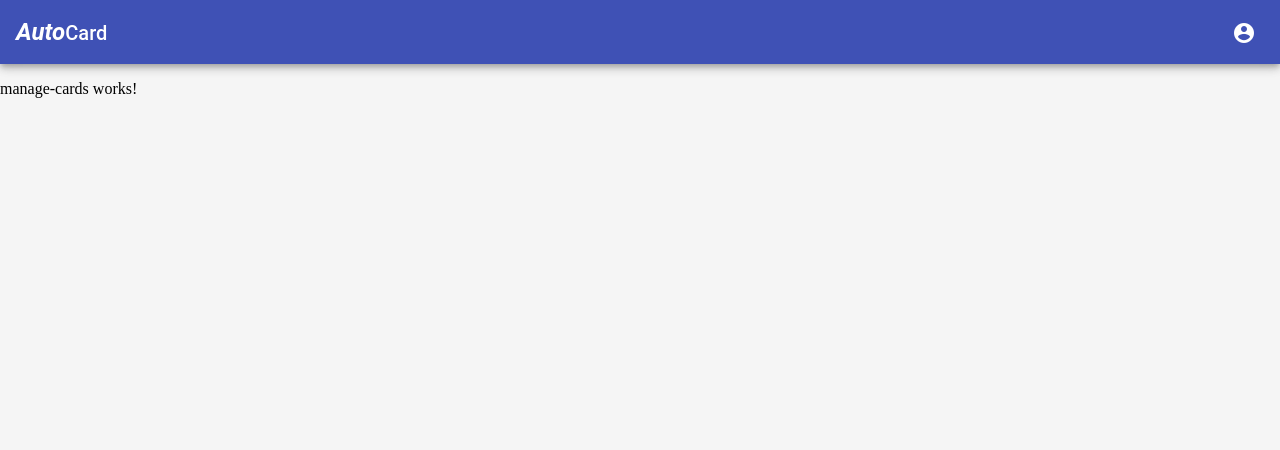
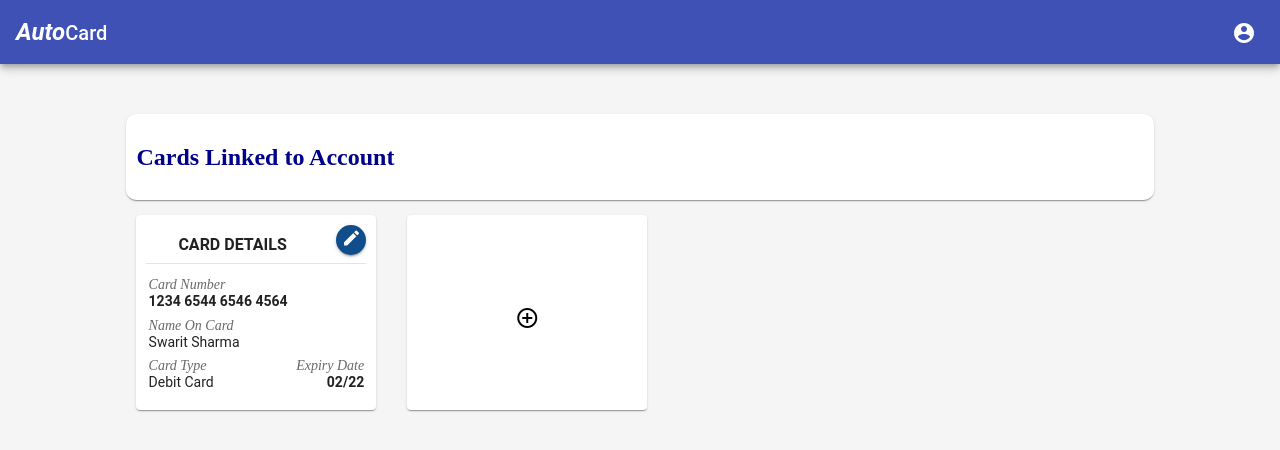
Before and after one commit to swarits/AutoCard, an Angular app: page /manage-cards in a window 1280 px wide. Shown: the top 450 px of the page. Built offline with nearby package versions, Linux system fonts and the light colour scheme.

Commit message:
+[card-dialogs]*[manage-cards]added dialogs to add and remove card

```diff
--- a/src/app/app.module.ts
+++ b/src/app/app.module.ts
@@ -12,6 +12,10 @@ import { MatInputModule } from '@angular/material/input';
 import { MatCheckboxModule } from '@angular/material/checkbox';
 import { MatMenuModule } from '@angular/material/menu';
 
+import { MatSelectModule } from '@angular/material/select';
+import { FormsModule } from '@angular/forms';
+import { MatDialogModule } from '@angular/material/dialog';
+
 import { AppRoutingModule } from './app-routing.module';
 import { AppComponent } from './app.component';
 
@@ -23,6 +27,8 @@ import { PassbookComponent } from './components/passbook/passbook.component';
 import { TopNavComponent } from './components/top-nav/top-nav.component';
 import { ManageCardsComponent } from './components/manage-cards/manage-cards.component';
 import { NotificationsComponent } from './components/notifications/notifications.component';
+import { CardDialogComponent } from './components/manage-cards/card-dialog/card-dialog.component';
+import { NewCardDialogComponent } from './components/manage-cards/new-card-dialog/new-card-dialog.component';
 
 @NgModule({
   declarations: [
@@ -35,6 +41,8 @@ import { NotificationsComponent } from './components/notifications/notifications
     TopNavComponent,
     ManageCardsComponent,
     NotificationsComponent,
+    CardDialogComponent,
+    NewCardDialogComponent,
   ],
   imports: [
     BrowserModule,
@@ -48,9 +56,17 @@ import { NotificationsComponent } from './components/notifications/notifications
     MatInputModule,
     BrowserAnimationsModule,
     MatCheckboxModule,
-    MatMenuModule
+    MatMenuModule,
+
+    MatDialogModule,
+    FormsModule,
+    MatSelectModule
   ],
   providers: [],
-  bootstrap: [AppComponent]
+  bootstrap: [AppComponent],
+  entryComponents: [
+    CardDialogComponent,
+    NewCardDialogComponent
+]
 })
 export class AppModule { }
--- /dev/null
+++ b/src/app/components/manage-cards/card-dialog/card-dialog.component.css
@@ -0,0 +1,7 @@
+mat-form-field {
+    display: block;
+}
+
+.card-number {
+    padding-bottom: 10%;
+}
--- /dev/null
+++ b/src/app/components/manage-cards/card-dialog/card-dialog.component.html
@@ -0,0 +1,40 @@
+<h2 mat-dialog-title>Edit/Remove Card</h2>
+
+<div class="card-number">
+  <div>
+    <span style="float: left;">Card Number</span>
+    <span style="float: right;">
+      <button mat-icon-button matSuffix [attr.aria-label]="'Delete Card'">
+        <mat-icon style="color: red;">delete_forever</mat-icon>
+      </button>
+    </span>
+  </div>
+  <br>
+  <div style="font-weight: bold;">
+    {{cardData.cardNo}}
+  </div>
+</div>
+
+<mat-dialog-content>
+  <mat-form-field>
+    <input matInput placeholder="Name On Card" [(ngModel)]="cardData.name">
+  </mat-form-field>
+
+  <mat-form-field>
+    <mat-label>Card Type</mat-label>
+    <mat-select [(value)]="cardData.cardType">
+      <mat-option value="Debit Card">Debit Card</mat-option>
+      <mat-option value="Credit Card">Credit Card</mat-option>
+    </mat-select>
+  </mat-form-field>
+
+  <mat-form-field>
+    <input matInput placeholder="Expiry Date" [(ngModel)]="cardData.expiryDate">
+  </mat-form-field>
+
+</mat-dialog-content>
+
+<mat-dialog-actions>
+  <button mat-button mat-dialog-close color="green">Cancel</button>
+  <button mat-raised-button color="primary">Save Changes</button>
+</mat-dialog-actions>
--- /dev/null
+++ b/src/app/components/manage-cards/card-dialog/card-dialog.component.ts
@@ -0,0 +1,27 @@
+import { Component, OnInit, Inject, AfterViewInit } from '@angular/core';
+
+import { MAT_DIALOG_DATA } from '@angular/material/dialog';
+
+@Component({
+  selector: 'app-card-dialog',
+  templateUrl: './card-dialog.component.html',
+  styleUrls: ['./card-dialog.component.css']
+})
+export class CardDialogComponent implements OnInit, AfterViewInit {
+
+  public cardData;
+
+  constructor(
+    @Inject(MAT_DIALOG_DATA) public data
+  ) {
+  }
+
+  ngOnInit() {
+    console.log(this.data);
+    this.cardData = Object.assign({}, this.data);
+  }
+
+ ngAfterViewInit() {
+ }
+
+}
--- a/src/app/components/manage-cards/manage-cards.component.css
+++ b/src/app/components/manage-cards/manage-cards.component.css
@@ -0,0 +1,59 @@
+mat-card {
+    width: 220px;
+    padding: 10px 10px 1px 10px;
+    margin-right: 3%;
+}
+
+mat-card-footer {
+    margin: initial;
+}
+
+mat-card-content {
+    margin-bottom: 30px;
+}
+
+.add-new-card {
+    height: 100%;
+    width: 100%;
+}
+.container {
+    margin: 3vh;
+    height: 74vh;
+    padding: 2% 8%;
+    /* background-color: white; */
+}
+
+.container-header {
+    background-color: white;
+    padding: 10px;
+    color: darkblue;
+    border-radius: 10px;
+}
+
+.container-body {
+    /* height: 80%; */
+    padding: 15px 10px;
+    display: inline-flex;
+    width: 100%;
+}
+
+.divider {
+    border-top: 1px solid #e1e4e8;
+    display: block;
+    height: 0;
+    margin: 8px 0;
+}
+
+.card-field {
+    padding: 2% 1%;
+}
+
+.card-field-name {
+    font-family: serif;
+    font-style: italic;
+    color: #696969;
+}
+
+.card-field-value {
+
+}
--- a/src/app/components/manage-cards/manage-cards.component.html
+++ b/src/app/components/manage-cards/manage-cards.component.html
@@ -1,4 +1,65 @@
 <app-top-nav></app-top-nav>
-<p>
-  manage-cards works!
-</p>
+<div class="container">
+  <div class="container-header mat-elevation-z1">
+    <h2>Cards Linked to Account</h2>
+  </div>
+
+  <div class="container-body">
+
+    <mat-card>
+      <mat-card-header>
+        <div style="width: 100%;">
+          <span style="float: left;margin-top: 5%; font-weight: bolder;">
+            CARD DETAILS
+          </span>
+          <span style="float: right;">
+            <button mat-icon-button aria-label="Edit/Remove Card" (click)="editCard(carddata)"
+              style="background: #104E8B;width: 30px; height: 30px;" class="mat-elevation-z2">
+              <mat-icon style="vertical-align: unset;color: white; font-size: 20px;">edit</mat-icon>
+            </button>
+          </span>
+        </div>
+      </mat-card-header>
+
+      <div class="divider"></div>
+
+      <mat-card-content>
+        <div class="card-field">
+          <div class="card-field-name">Card Number</div>
+          <div class="card-field-value" style="font-weight: bold;">1234 6544 6546 4564</div>
+        </div>
+
+        <div class="card-field">
+          <div class="card-field-name">Name On Card</div>
+          <div class="card-field-value">Swarit Sharma</div>
+        </div>
+
+        <div class="card-field">
+          <div class="card-field-name">
+            <span style="float: left;">Card Type</span>
+            <span style="float: right;">Expiry Date</span>
+          </div>
+          <br>
+          <div class="card-field-value">
+            <span style="float: left;">Debit Card</span>
+            <span style="float: right; font-weight: bold;">02/22</span>
+          </div>
+        </div>
+
+      </mat-card-content>
+
+      <mat-card-footer></mat-card-footer>
+
+    </mat-card>
+
+    <mat-card>
+      <button mat-icon-button aria-label="Add Card" (click)="addNewCard()" class="add-new-card">
+        <mat-icon style="color: black;">add_circle_outline</mat-icon>
+      </button>
+    </mat-card>
+
+
+
+  </div>
+
+</div>
--- a/src/app/components/manage-cards/manage-cards.component.ts
+++ b/src/app/components/manage-cards/manage-cards.component.ts
@@ -1,4 +1,7 @@
 import { Component, OnInit } from '@angular/core';
+import { MatDialog } from '@angular/material/dialog';
+import { CardDialogComponent } from './card-dialog/card-dialog.component';
+import { NewCardDialogComponent } from './new-card-dialog/new-card-dialog.component';
 
 @Component({
   selector: 'app-manage-cards',
@@ -7,9 +10,28 @@ import { Component, OnInit } from '@angular/core';
 })
 export class ManageCardsComponent implements OnInit {
 
-  constructor() { }
+  carddata = {
+    name: "Swarit Sharma",
+    cardNo: "1234 6544 6546 4564",
+    expiryDate: "02/22",
+    cardType: "Debit Card"
+  }
+
+  constructor(
+    private dialog: MatDialog
+  ) { }
 
   ngOnInit() {
   }
 
+  editCard(data) {
+    this.dialog.open(CardDialogComponent, {data:
+    this.carddata
+    });
+  }
+
+  addNewCard() {
+    this.dialog.open(NewCardDialogComponent);
+  }
+
 }
--- /dev/null
+++ b/src/app/components/manage-cards/new-card-dialog/new-card-dialog.component.css
@@ -0,0 +1,3 @@
+mat-form-field {
+    display: block;
+}
--- /dev/null
+++ b/src/app/components/manage-cards/new-card-dialog/new-card-dialog.component.html
@@ -0,0 +1,29 @@
+<h2 mat-dialog-title>Add New Card</h2>
+
+<mat-dialog-content>
+  <mat-form-field>
+    <input matInput placeholder="Card Number*" [(ngModel)]="cardNumber">
+  </mat-form-field>
+
+  <mat-form-field>
+    <input matInput placeholder="Name On Card*" [(ngModel)]="name">
+  </mat-form-field>
+
+  <mat-form-field>
+    <mat-label>Card Type*</mat-label>
+    <mat-select [(value)]="cardType">
+      <mat-option value="Debit Card">Debit Card</mat-option>
+      <mat-option value="Credit Card">Credit Card</mat-option>
+    </mat-select>
+  </mat-form-field>
+
+  <mat-form-field>
+    <input matInput placeholder="Expiry Date*" [(ngModel)]="expiryDate">
+  </mat-form-field>
+
+</mat-dialog-content>
+
+<mat-dialog-actions>
+  <button mat-button mat-dialog-close >Cancel</button>
+  <button mat-raised-button color="primary" (click)="addCard()">Add Card</button>
+</mat-dialog-actions>
--- /dev/null
+++ b/src/app/components/manage-cards/new-card-dialog/new-card-dialog.component.ts
@@ -0,0 +1,24 @@
+import { Component, OnInit } from '@angular/core';
+
+@Component({
+  selector: 'app-new-card-dialog',
+  templateUrl: './new-card-dialog.component.html',
+  styleUrls: ['./new-card-dialog.component.css']
+})
+export class NewCardDialogComponent implements OnInit {
+
+  public name=null;
+  public cardNumber=null;
+  public cardType=null;
+  public expiryDate=null;
+
+  constructor() { }
+
+  ngOnInit() {
+  }
+
+  addCard() {
+
+  }
+
+}
```
Also changed, not shown: 2 other files (tests, documents, lock files or other folders).
